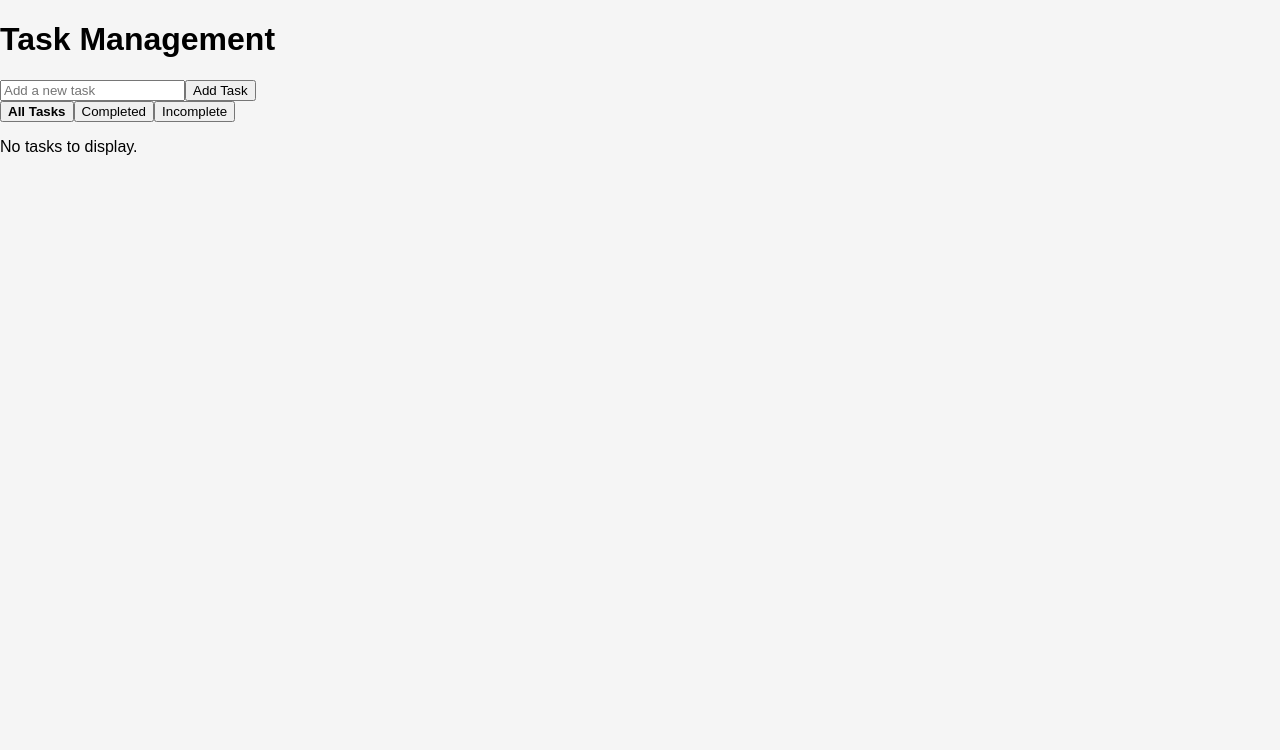
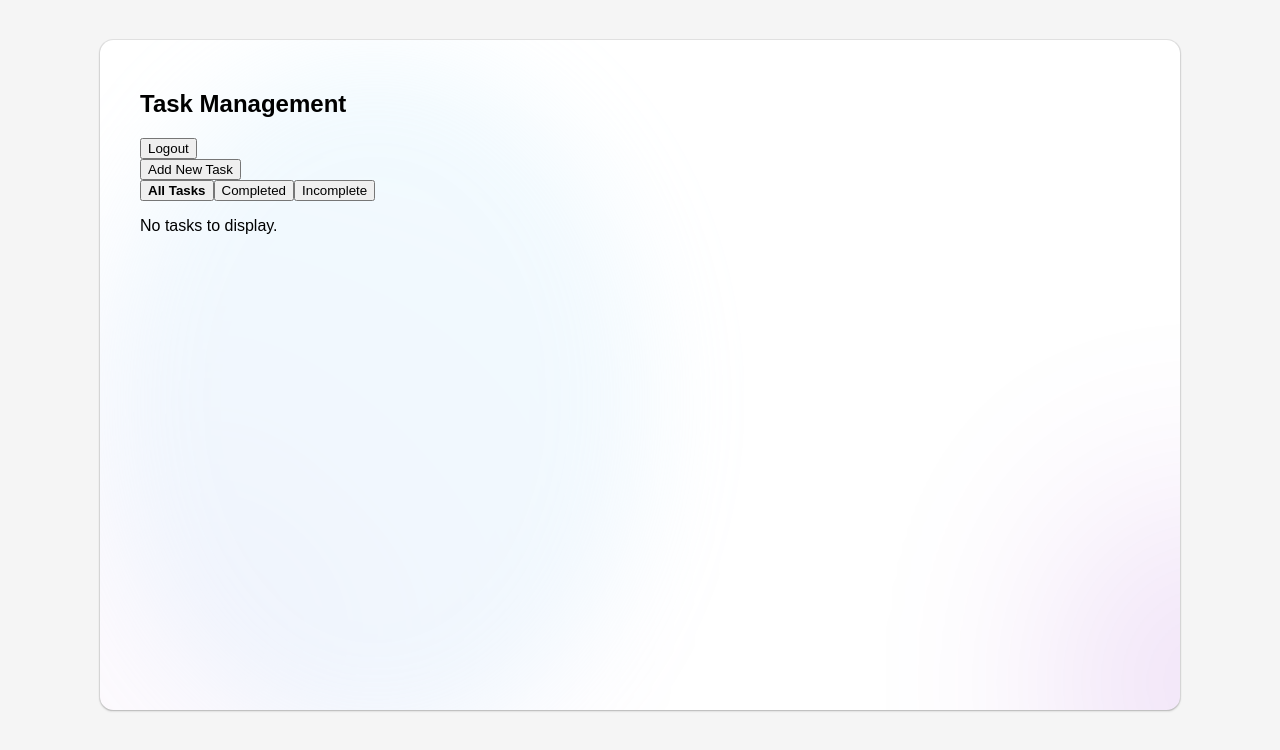
Before and after one commit to Jatin965/authenticated-task-manager, a React (Vite) app: page /tasks in a window 1280 px wide. Shown: the top 750 px of the page. Built offline with nearby package versions, Linux system fonts and the light colour scheme.

Commit message:
Base styles for tasks

```diff
--- a/src/App.scss
+++ b/src/App.scss
@@ -1,3 +1,4 @@
 @import "./assets/scss/variables";
 @import "./assets/scss/layout";
 @import "./assets/scss/auth";
+@import "./assets/scss/tasks";
--- /dev/null
+++ b/src/assets/scss/_tasks.scss
@@ -0,0 +1,4 @@
+.tasks {
+  max-width: 1240px;
+  margin: auto;
+}
--- a/src/components/Tasks/TaskForm.jsx
+++ b/src/components/Tasks/TaskForm.jsx
@@ -5,6 +5,7 @@ import { v4 as uuidv4 } from "uuid"; // For generating unique task IDs
 
 const TaskForm = () => {
   const [taskTitle, setTaskTitle] = useState("");
+  const [isAdding, setIsAdding] = useState(false);
   const dispatch = useDispatch();
 
   const handleSubmit = (e) => {
@@ -21,7 +22,7 @@ const TaskForm = () => {
     }
   };
 
-  return (
+  return isAdding ? (
     <form onSubmit={handleSubmit}>
       <input
         type="text"
@@ -31,7 +32,10 @@ const TaskForm = () => {
         required
       />
       <button type="submit">Add Task</button>
+      <button onClick={() => setIsAdding(false)}>Cancel</button>
     </form>
+  ) : (
+    <button onClick={() => setIsAdding(true)}>Add New Task</button>
   );
 };
 
--- a/src/pages/Tasks.jsx
+++ b/src/pages/Tasks.jsx
@@ -3,10 +3,16 @@ import TaskForm from "../components/Tasks/TaskForm";
 import TaskList from "../components/Tasks/TaskList";
 import TaskFilter from "../components/Tasks/TaskFilter";
 
+import layoutOne from "../components/Layouts/layoutOne";
+
 const Tasks = () => {
   return (
-    <div>
-      <h1>Task Management</h1>
+    <div className="tasks">
+      <div className="row">
+        <h2>Task Management</h2>
+        <button>Logout</button>
+
+      </div>
       <TaskForm />
       <TaskFilter />
       <TaskList />
@@ -14,4 +20,4 @@ const Tasks = () => {
   );
 };
 
-export default Tasks;
+export default layoutOne(Tasks);
```
